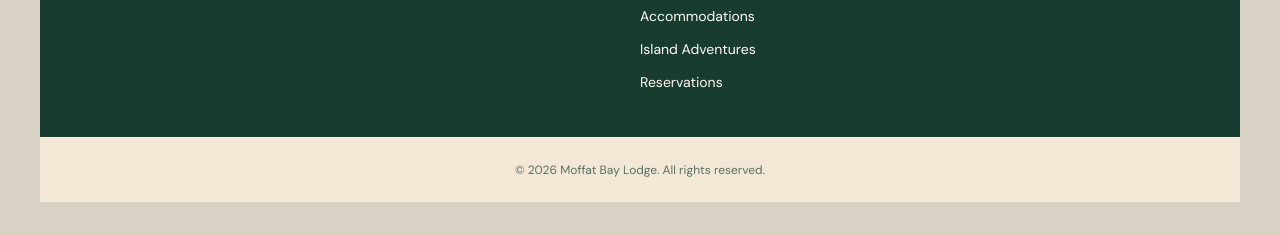
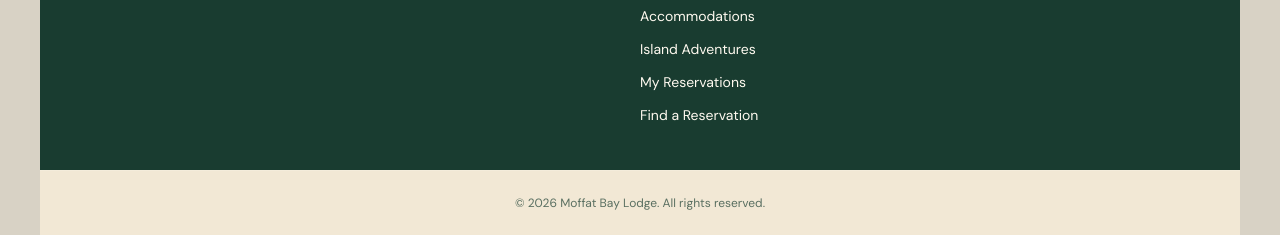
Before and after one commit to XcitedMonkie/Moffat-Bay, a plain HTML site: page MoffatBay/index.html in a window 1280 px wide. Shown: the part 3101-3336 px from the top of the page. Before the commit the page ends 3303 px from the top, so only its background shows below. Drawn offline with nearby package versions, Linux system fonts and the light colour scheme; no server answers.

Commit message:
Update index.html
added nav-session.js

```diff
--- a/MoffatBay/index.html
+++ b/MoffatBay/index.html
@@ -13,6 +13,7 @@
     <link href="https://fonts.googleapis.com/css2?family=Caveat:wght@400;500;600;700&family=DM+Sans:wght@400;500;600;700&family=Playfair+Display:wght@400;500;600;700&display=swap"
       rel="stylesheet">
     <link rel="stylesheet" href="css/style.css">
+    <script defer src="js/nav-session.js"></script>
 </head>
 
 <body>
@@ -402,7 +403,8 @@
                     <li><a href="about.html">About Us</a></li>
                     <li><a href="index.html#accommodations">Accommodations</a></li>
                     <li><a href="attractions.html">Island Adventures</a></li>
-                    <li><a href="reservation-test/reservation.html">Reservations</a></li>
+                    <li><a href="reservation-test/my-reservations.html">My Reservations</a></li>
+                        <li><a href="reservation-test/lookup.html">Find a Reservation</a></li>
                 </ul>
             </nav>
 
```
